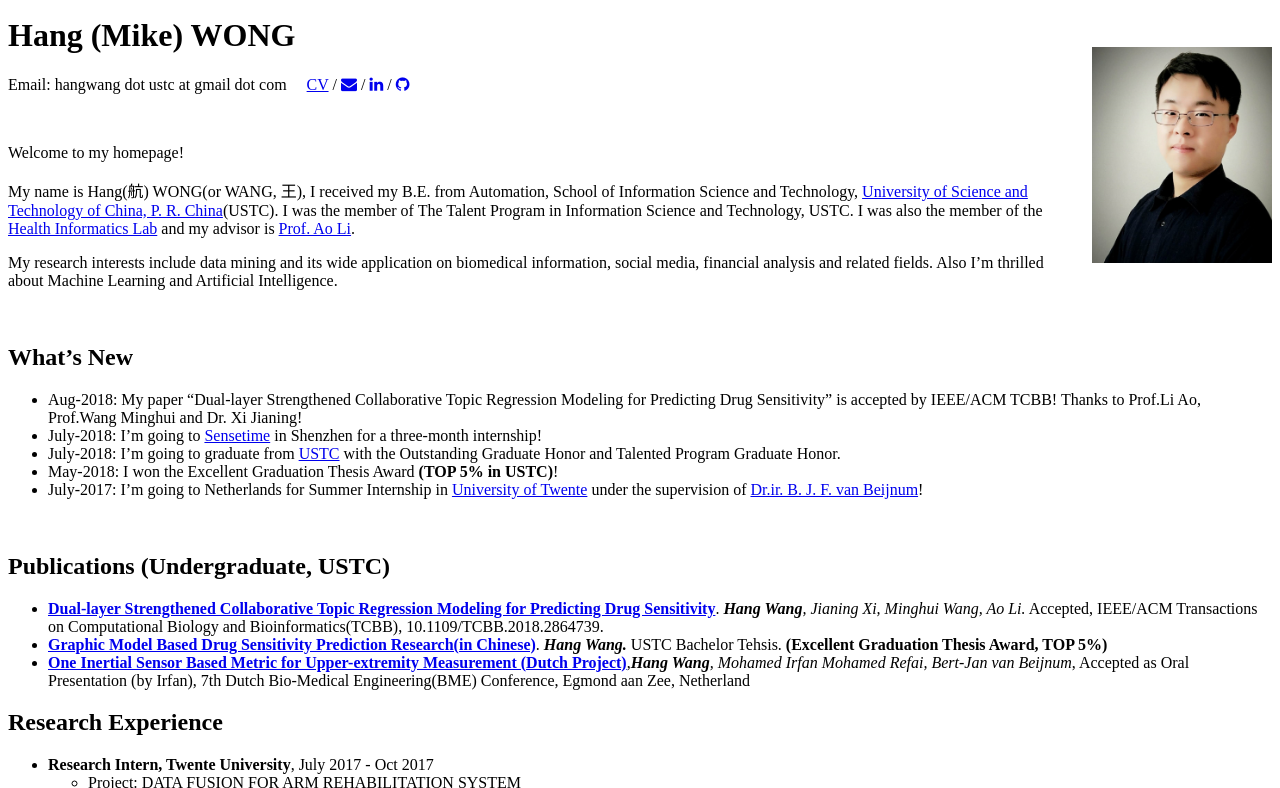
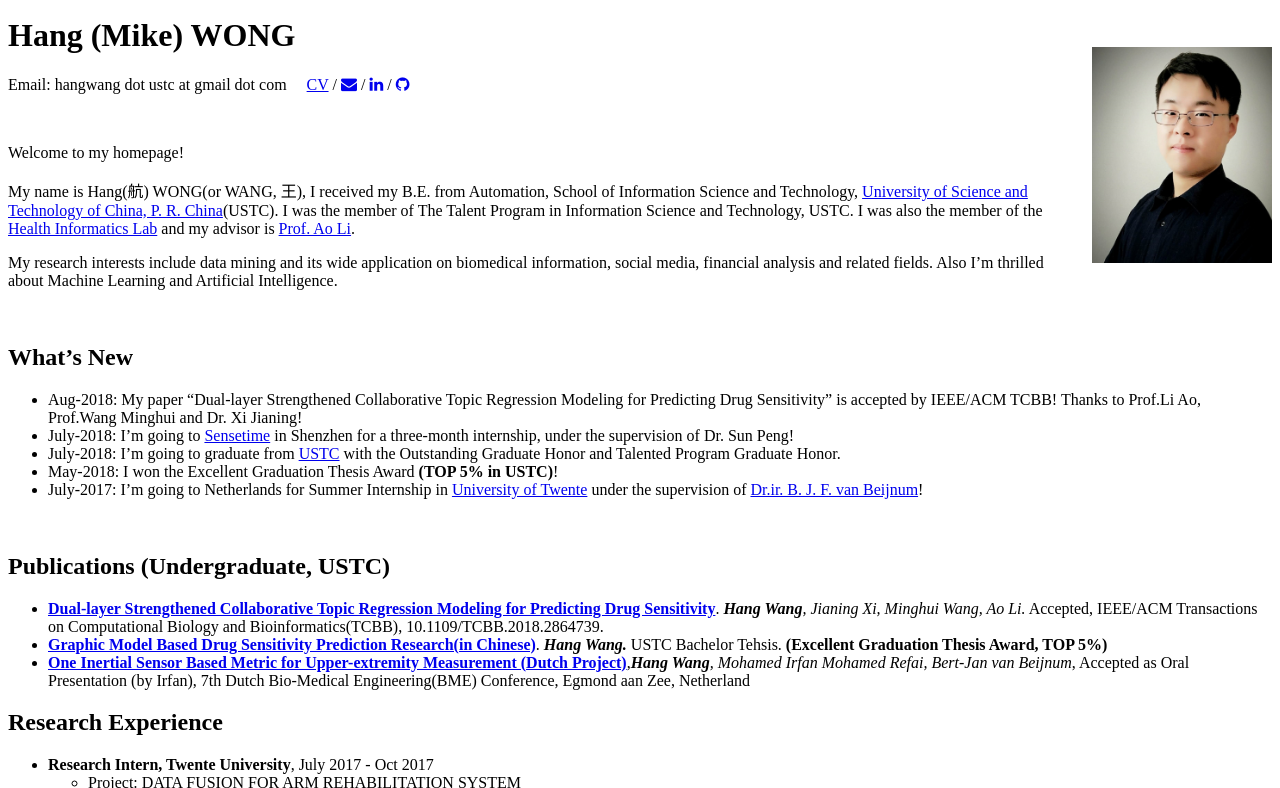
Before and after one commit to ustcmike/ustcmike.github.io, a Jekyll site: the page built from index.md, in a window 1280 px wide and 900 px high, cut to the strip 112-900 px from the top of the window. Built offline with Jekyll 4.4.1, drawn with Linux system fonts in a browser that asks for light colours; nearby versions of some CDN libraries; our own code applies the rules of GitHub Pages for plain Markdown files.

Commit message:
Update index.md

```diff
--- a/index.md
+++ b/index.md
@@ -20,7 +20,7 @@ My research interests include data mining and its wide application on biomedical
 
 ## What's New
   *  Aug-2018:   My paper "Dual-layer Strengthened Collaborative Topic Regression Modeling for Predicting Drug Sensitivity" is accepted by IEEE/ACM TCBB! Thanks to Prof.Li Ao, Prof.Wang Minghui and Dr. Xi Jianing!
-  *  July-2018:  I'm going to [Sensetime](https://www.sensetime.com) in Shenzhen for a three-month internship!
+  *  July-2018:  I'm going to [Sensetime](https://www.sensetime.com) in Shenzhen for a three-month internship, under the supervision of Dr. Sun Peng!
   *  July-2018:  I'm going to graduate from [USTC](http://www.ustc.edu.cn/) with the Outstanding Graduate Honor and Talented Program Graduate Honor.
   * May-2018:  I won the Excellent Graduation Thesis Award **(TOP 5% in USTC)**!
   * July-2017:  I'm going to Netherlands for Summer Internship in [University of Twente](https://www.utwente.nl/en/) under the supervision of [Dr.ir. B. J. F. van Beijnum](https://www.utwente.nl/en/eemcs/bss/people/staff/bert_jan_vanbeijnum/%20)!
```
